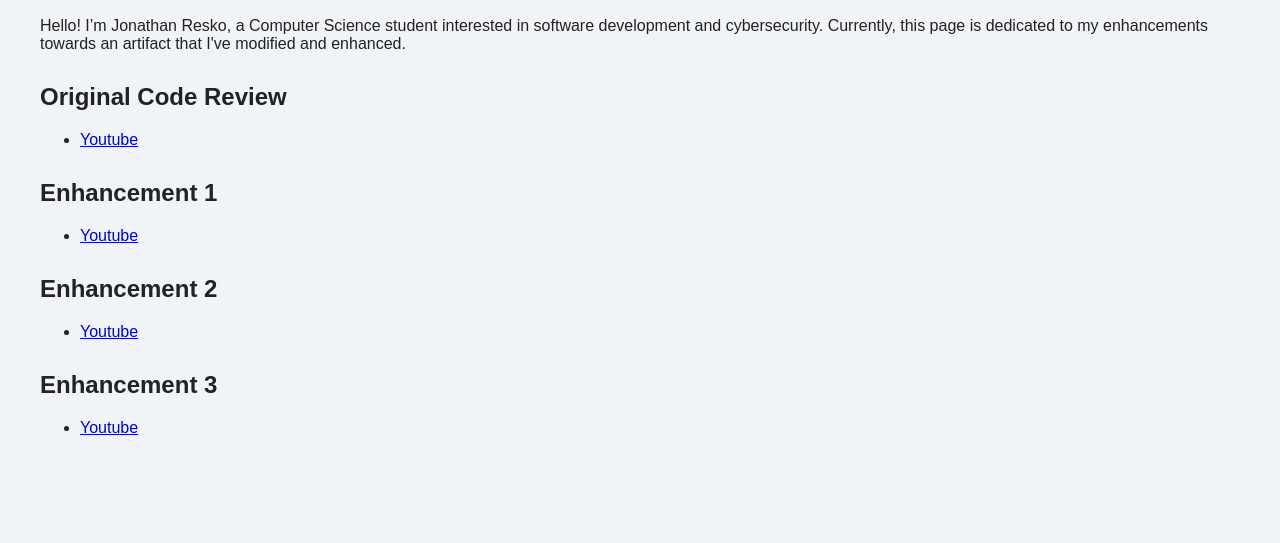
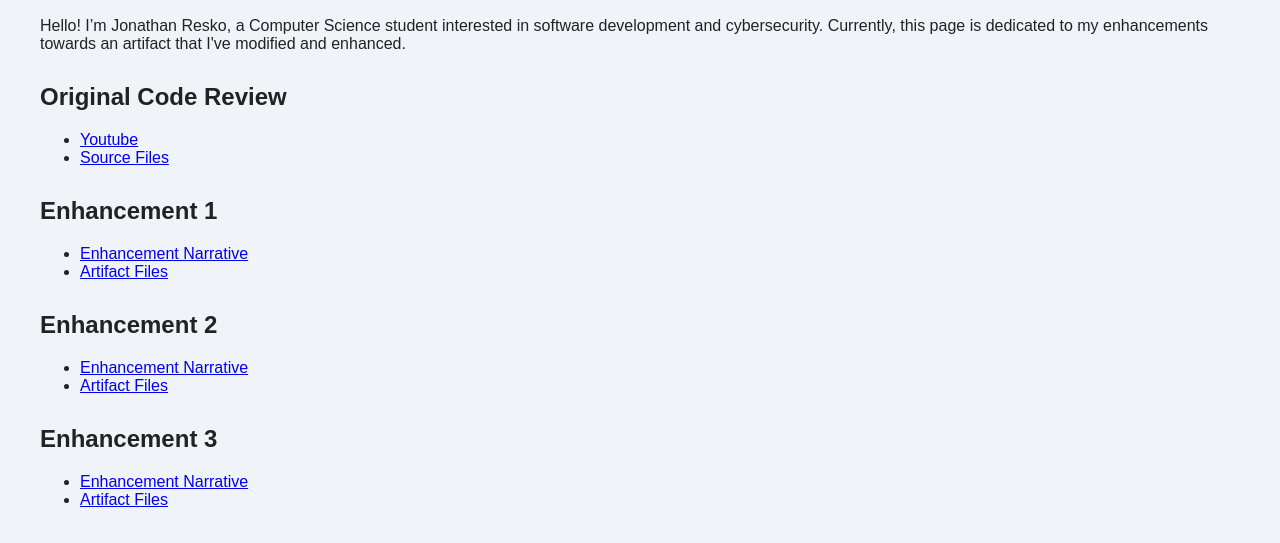
Before and after one commit to JDR-code/JDR-code.github.io, a plain HTML site: page index.html in a window 1280 px wide. Shown: the part 129-672 px from the top of the page. Drawn offline with Linux system fonts and the light colour scheme.

Commit message:
Update links for enhancements in index.html

```diff
--- a/index.html
+++ b/index.html
@@ -25,24 +25,28 @@
     <h2>Original Code Review</h2>
     <ul>
       <li><a href="https://youtu.be/Q3q6kP8B2P0">Youtube</a>
+      <li><a href="https://github.com/JDR-code/JDR-code.github.io/tree/main/TreasureHuntGame%20Original">Source Files</a>
     </ul>
   </div>
   <div class="section">
     <h2>Enhancement 1</h2>
     <ul>
-      <li><a href="https://youtu.be/Q3q6kP8B2P0">Youtube</a>
+      <li><a href="https://github.com/JDR-code/JDR-code.github.io/blob/main/Enhancement%201%20Narrative.docx">Enhancement Narrative</a>
+      <li><a href="https://github.com/JDR-code/JDR-code.github.io/tree/main/Treasure%20Hunt%20Game%20Artifact%20Enhancement%201">Artifact Files</a>
     </ul>
   </div>
   <div class="section">
     <h2>Enhancement 2</h2>
     <ul>
-      <li><a href="https://youtu.be/Q3q6kP8B2P0">Youtube</a>
+      <li><a href="https://github.com/JDR-code/JDR-code.github.io/blob/main/Enhancement%202%20Narrative.docx">Enhancement Narrative</a>
+      <li><a href="https://github.com/JDR-code/JDR-code.github.io/tree/main/Treasure%20Hunt%20Game%20Artifact%20Enhancement%202">Artifact Files</a>
     </ul>
   </div>
   <div class="section">
     <h2>Enhancement 3</h2>
     <ul>
-      <li><a href="https://youtu.be/Q3q6kP8B2P0">Youtube</a>
+      <li><a href="https://github.com/JDR-code/JDR-code.github.io/blob/main/Enhancement%203%20Narrative.docx">Enhancement Narrative</a>
+      <li><a href="https://github.com/JDR-code/JDR-code.github.io/tree/main/Treasure%20Hunt%20Game%20Artifact%20Enhancement%203">Artifact Files</a>
     </ul>
   </div>
 </body>
```
